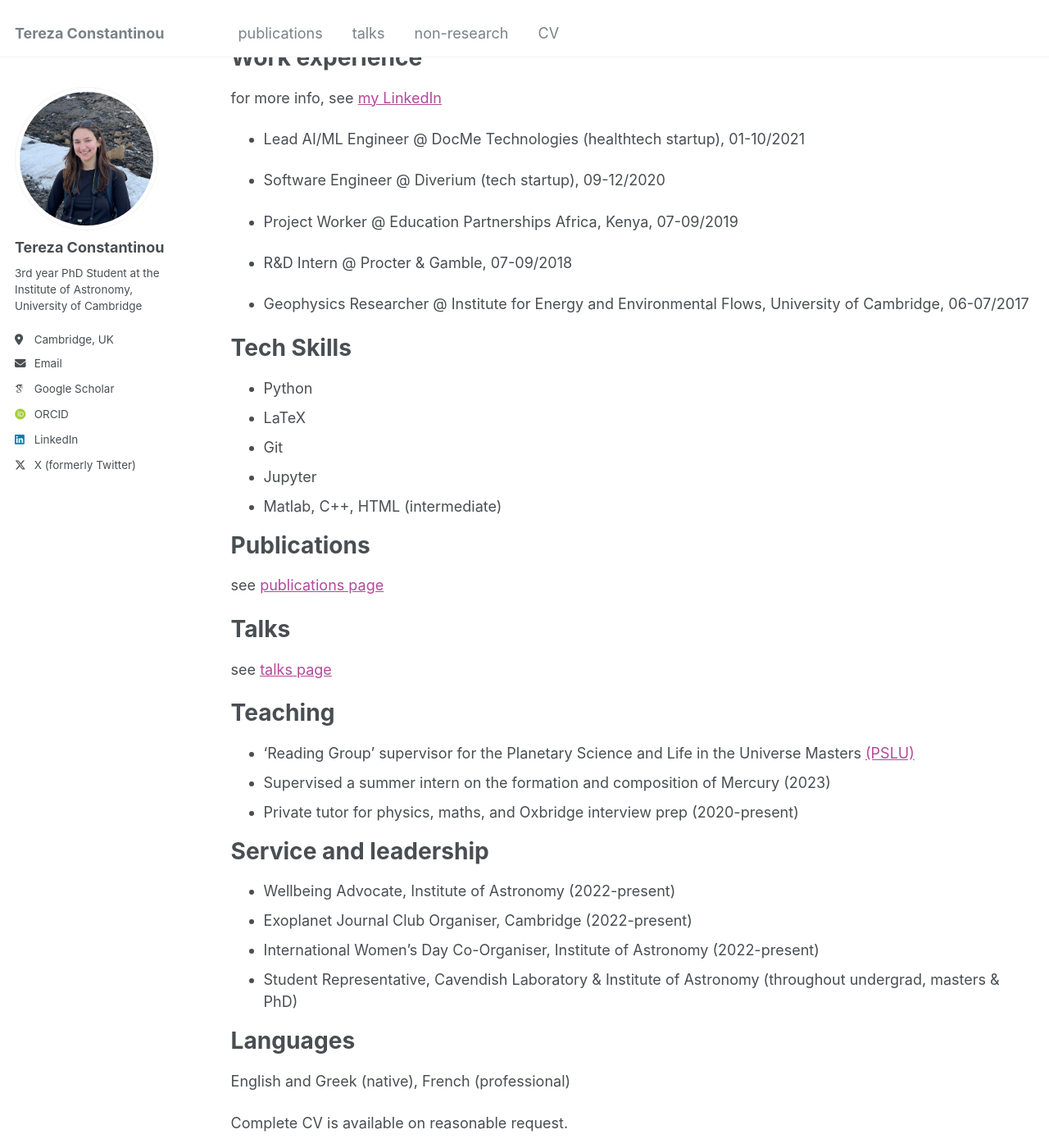
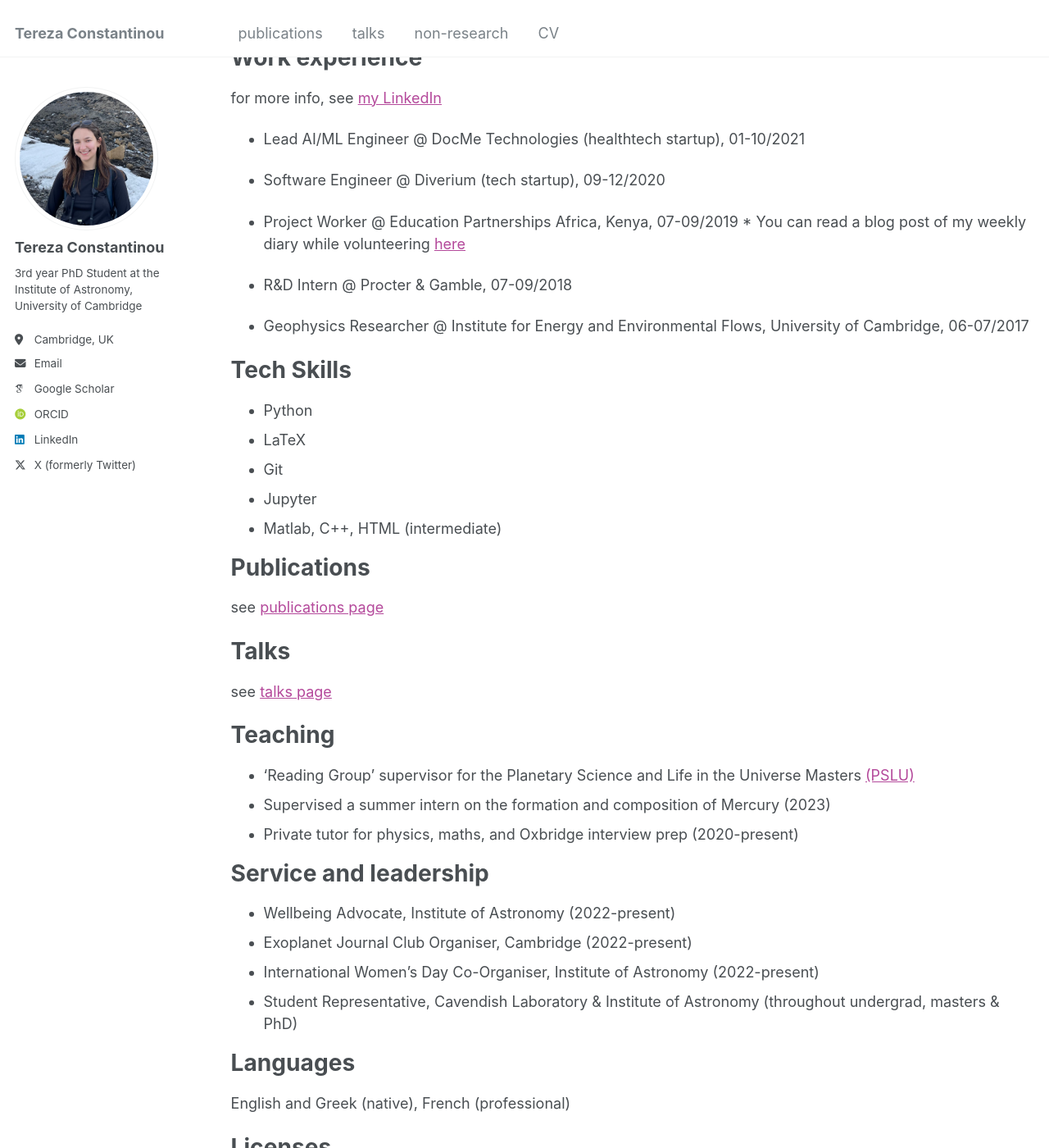
Before and after one commit to terezaconst/terezaconst.github.io, a Jekyll site: the page built from _pages/cv.md, in a window 1280 px wide and 1400 px high, scrolled down 396 px. Shown: the whole window at 82% size. Built offline with Jekyll 4.4.1, drawn with Linux system fonts in a browser that asks for light colours; some web fonts are replaced; some of the changed lines change nothing that is shown; some of the changed text lies outside the part shown.

Commit message:
Update cv.md

```diff
--- a/_pages/cv.md
+++ b/_pages/cv.md
@@ -29,6 +29,7 @@
 * Software Engineer @ Diverium (tech startup), 09-12/2020
 
 * Project Worker @ Education Partnerships Africa, Kenya, 07-09/2019
+      * You can read a blog post of my weekly diary while volunteering [here](https://epafrica.org.uk/a-weekly-diary-at-nyakome-friends-secondary-school/)
 
 * R&D Intern @ Procter & Gamble, 07-09/2018
 
@@ -69,4 +70,10 @@
 ======
 English and Greek (native), French (professional)
 
+Licenses
+======
+EU Driving License
+Open Water Diver
+Working towards: `Solo' BGA Gliding Certificate, Small Boat/Zodiacs License
+
 Complete CV is available on reasonable request.
```
